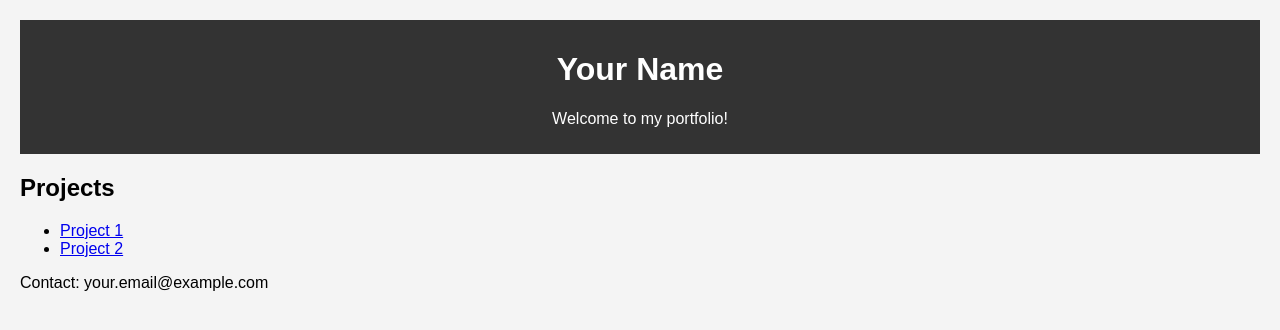
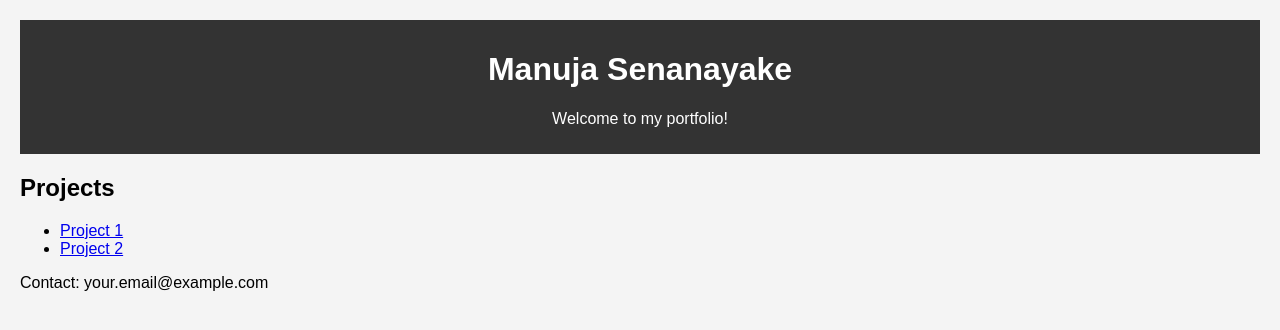
Before and after one commit to MMVS-79/MMVS-79.github.io, a plain HTML site: page index.html in a window 1280 px wide. Drawn offline with Linux system fonts and the light colour scheme.

Commit message:
changing basic setup of portfolio page

```diff
--- a/index.html
+++ b/index.html
@@ -8,7 +8,7 @@
 </head>
 <body>
     <header>
-        <h1>Your Name</h1>
+        <h1>Manuja Senanayake</h1>
         <p>Welcome to my portfolio!</p>
     </header>
     <main>
```
